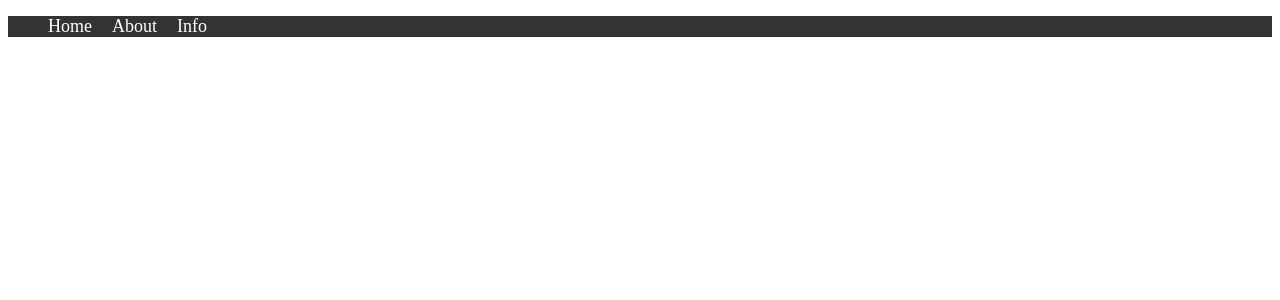
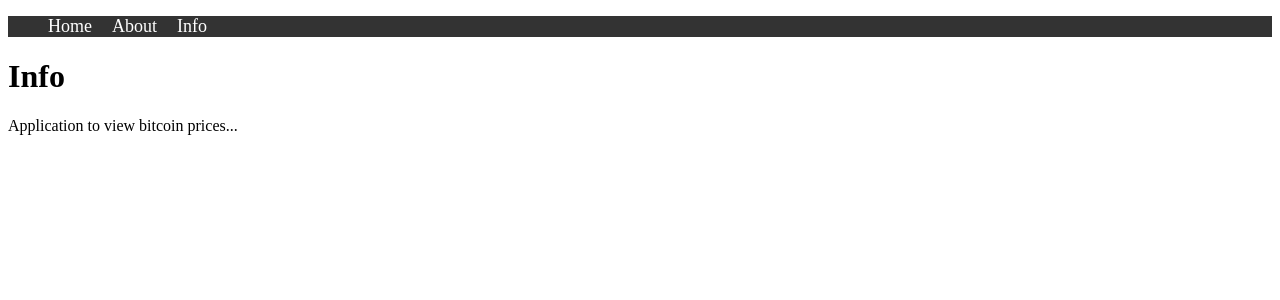
Before and after one commit to anchit1501/next-js, a Next.js app: page /info in a window 1280 px wide. Shown: the top 300 px of the page. Built offline with nearby package versions, Linux system fonts and the light colour scheme.

Commit message:
Typo Fixed

```diff
--- a/pages/about.js
+++ b/pages/about.js
@@ -1,5 +1,4 @@
-import Layout from "../components/navbar.js";
-
+import Layout from "../components/layout";
 const About = () => (
   <Layout>
     <div>
--- a/pages/info.js
+++ b/pages/info.js
@@ -1,11 +1,11 @@
-import Layout from "../components/navbar.js";
+import Layout from "../components/layout";
 
 const Info = () => (
   <Layout>
-    <>
+    <div>
       <h1>Info</h1>
       <p>Application to view bitcoin prices...</p>
-    </>
+    </div>
   </Layout>
 );
 
```
